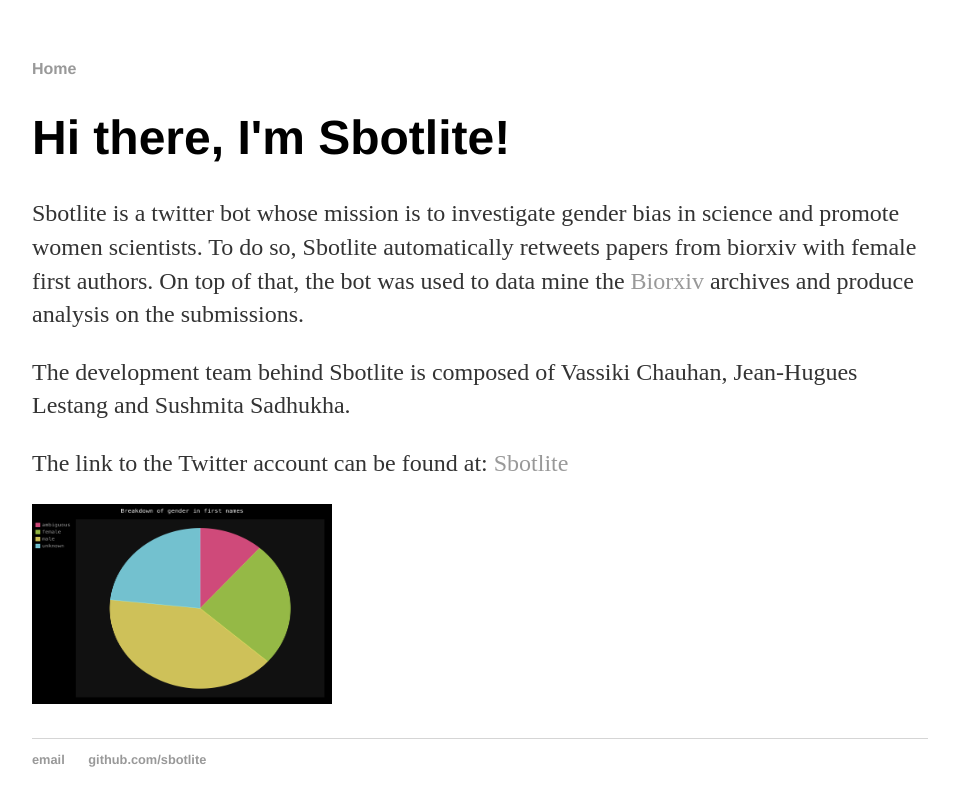
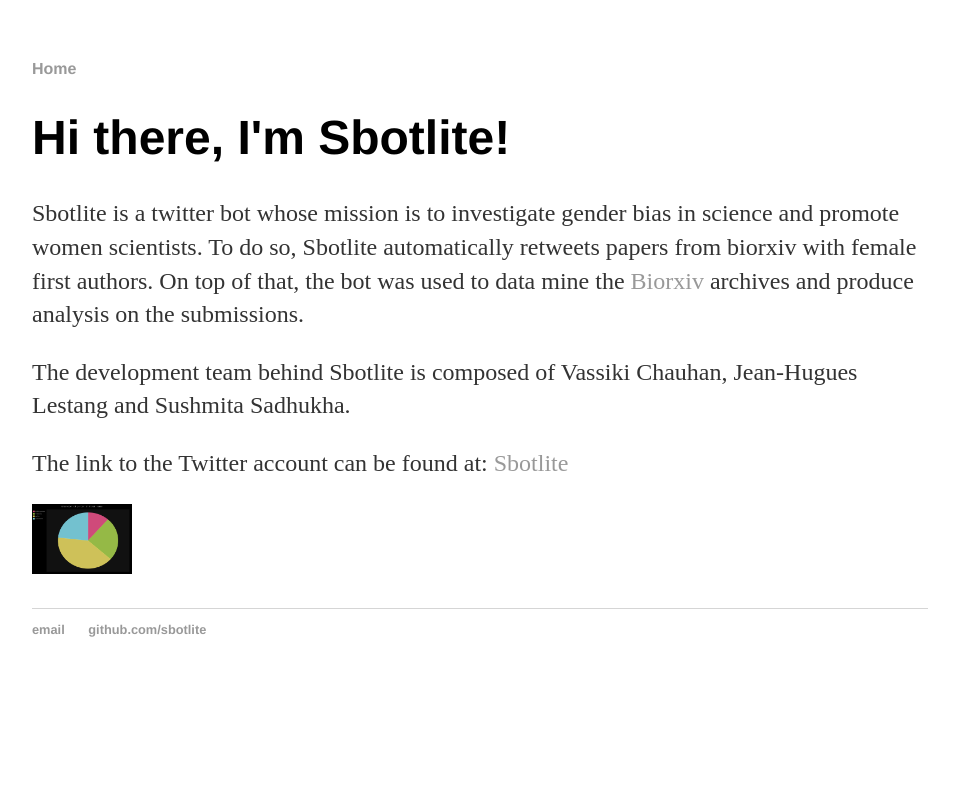
Before and after one commit to sbotlite/sbotlite.github.io, a Jekyll site: the page built from index.html, in a window 1280 px wide. Shown: the top 806 px of the page, without its empty margins (160-1119 px from the left). Built offline with Jekyll 4.4.1, drawn with Linux system fonts in a browser that asks for light colours.

Commit message:
Update index.html

```diff
--- a/index.html
+++ b/index.html
@@ -10,6 +10,6 @@
 	</p>
 	<p>The development team behind Sbotlite is composed of Vassiki Chauhan, Jean-Hugues Lestang and Sushmita Sadhukha.</p>
 	<p>The link to the Twitter account can be found at: <a href="https://twitter.com/sbotlite">Sbotlite</a></p>
-	<p><img src="label_count.png" alt="label count" width="300" height="200"></p>
+	<p><img src="label_count.png" alt="label count" width="100" height="70"></p>
 </div><!-- /.blurb -->
 </html>
```
